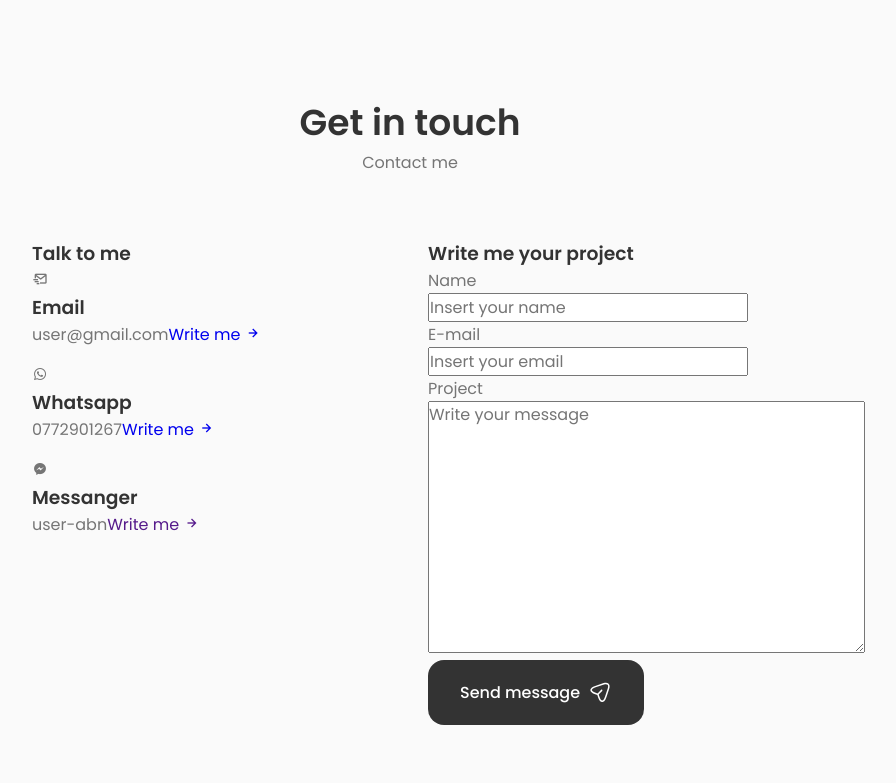
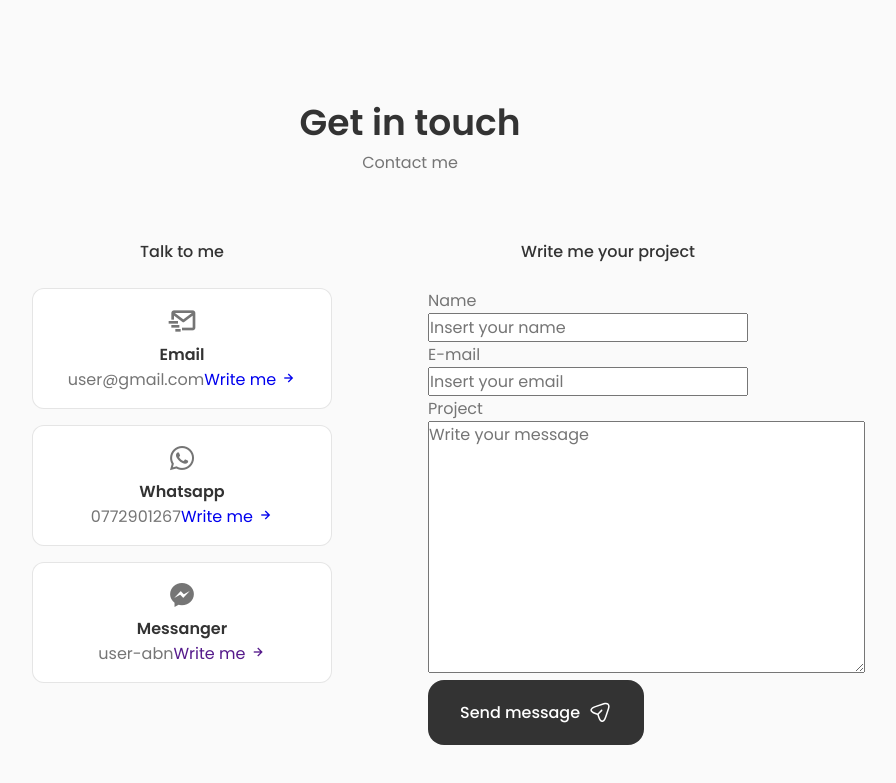
Before and after one commit to sreeginy/myportfolio, a React (Create React App) app: page / in a window 1280 px wide. Shown: the part 3094-3877 px from the top of the page, without its empty margins (230-1126 px from the left). Built offline with nearby package versions, Linux system fonts and the light colour scheme.

Commit message:
Update contact.css

```diff
--- a/src/components/contact/contact.css
+++ b/src/components/contact/contact.css
@@ -3,6 +3,13 @@
     justify-content: center;
     column-gap: 6rem;
     padding-bottom: 3rem;
+}
+
+.contact__title {
+    text-align: center;
+    font-size: var(--h3-font-size);
+    font-weight: var(--font-medium);
+    margin-bottom: var(--mb-1-5);
 }
 
 .contact__info {
@@ -11,6 +18,27 @@
     grid-template-columns: 300px;
 }
 
+.contact__card {
+    background-color: var(--container-color);
+    border: 1px solid rgba(0, 0, 0 , 0.1);
+    padding: 1rem;
+    border-radius: 0.75rem;
+    text-align: center;
+}
+
+.contact__card-icon {
+    font-size: 2rem;
+    color: var(--title-color);
+    margin-bottom: var(--mb-0-25);
+}
+
+.contact__card-title,
+.contact__card-data {
+    font-size: var(--small-font-size);
+}
+
+
+
 .contact__form {
     width: 360px;
 }
```
